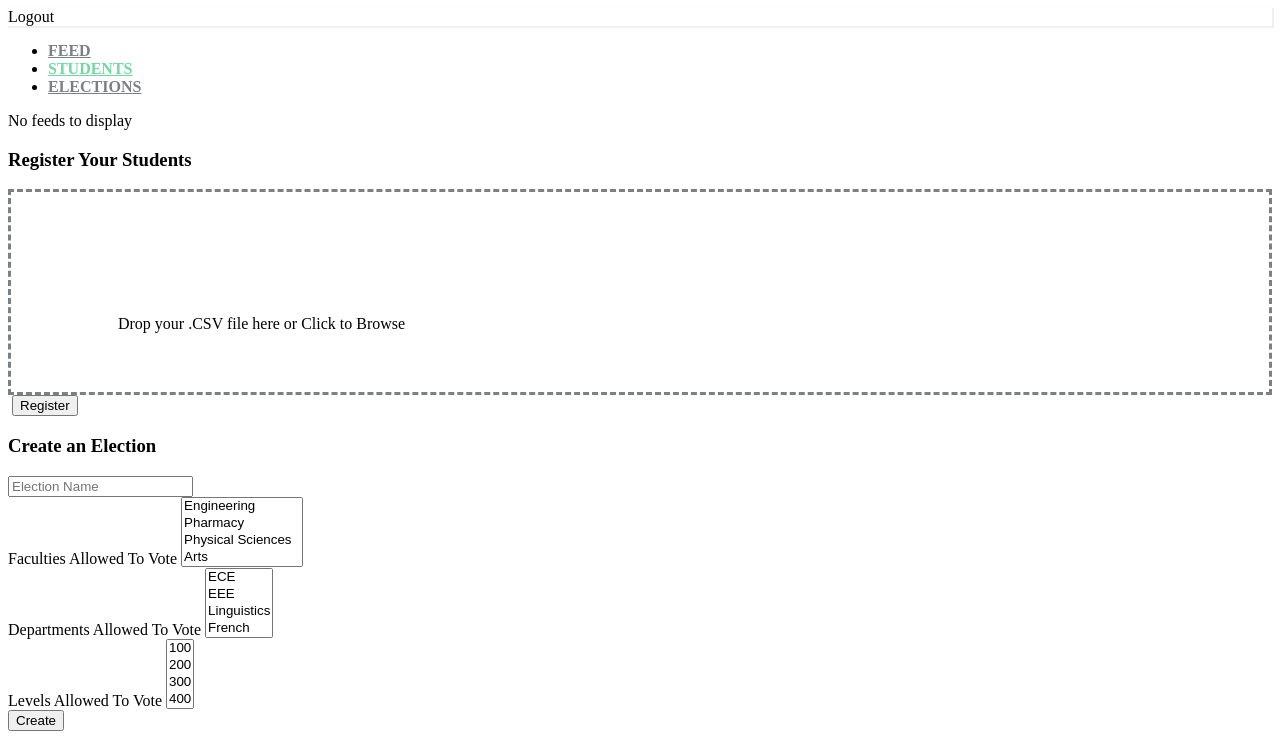
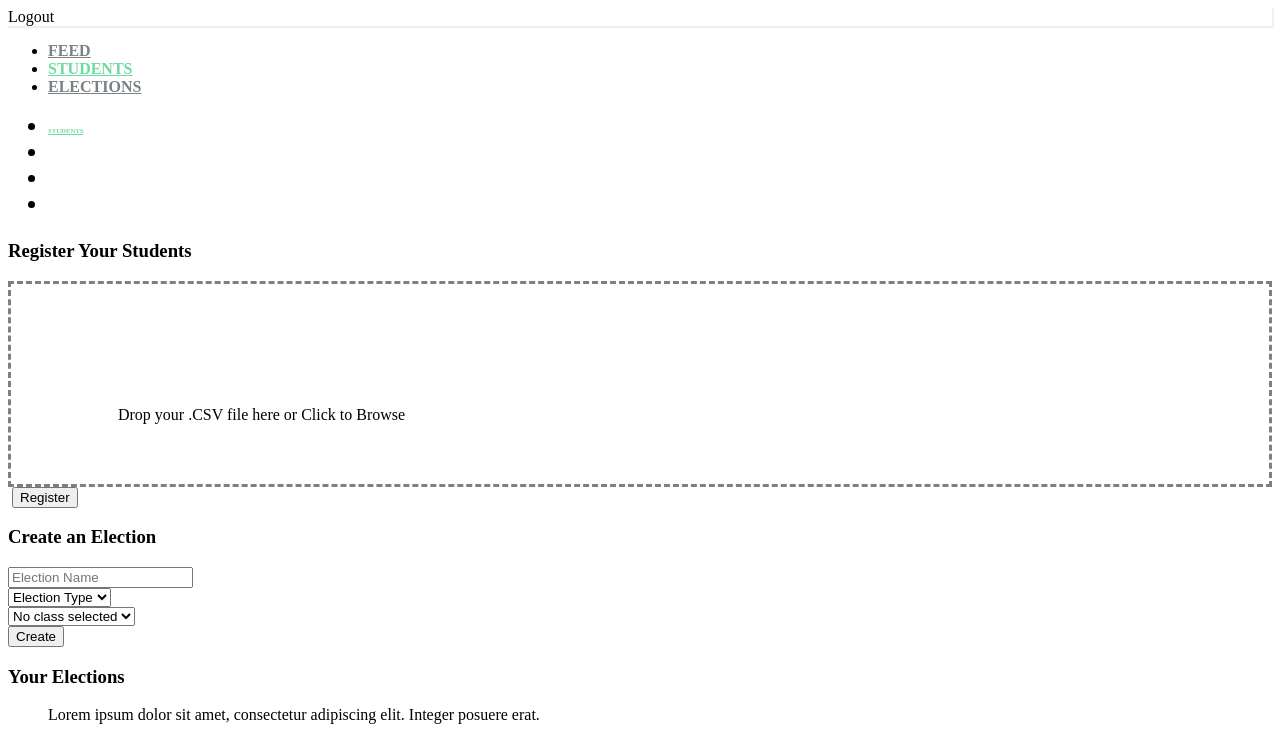
Before and after one commit to amjedidiah/bowenvotes, a PHP site: page /al_de_ma_in_na/views/dashboard_admin.view.php in a window 1280 px wide, after a click on "STUDENTS"; the page is wider, and only the part inside the window is pictured. Shown: the top 741 px of that part. Run offline with PHP 8.4, Linux system fonts and the light colour scheme.

Commit message:
sixth commit

```diff
--- a/al_de_ma_in_na/js/master.js
+++ b/al_de_ma_in_na/js/master.js
@@ -1,5 +1,6 @@
 //js
-
-document.querySelector('.logout').addEventListener('click', () => {
+document.querySelector('.logout').addEventListener('click', (e) => {
+  e.preventDefault()
+  console.log('me')
   window.location = 'http://localhost/bowen/al_de_ma_in_na/action.php?logout=1&jsDoc=bowen'
 });
--- a/al_de_ma_in_na/views/dashboard_admin.view.php
+++ b/al_de_ma_in_na/views/dashboard_admin.view.php
@@ -7,8 +7,8 @@
 </head>
 <body class=''>
 <div class="container-fluid h-100 page">
-  <div class="row p-3 fixed dashboard-header">
-    <div class="col pr-5 text-right">
+  <div class="row p-3 fixed dashboard-header d-none d-sm-block">
+    <div class="col justify-content-between">
       <span class='logout dummy-link'>
         Logout
       </span>
@@ -17,7 +17,7 @@
 
   <div class='row h-100'>
 
-    <div class="col-2 dashboard-header-side h-100 fixed bg-2 text-center">
+    <div class="col-2 dashboard-header-side fixed bg-2 text-center d-none d-sm-block">
       <p href='#' class='logo color-1 text-center'>
         <i class="far fa-check-square color-1 mt-5"></i>
       </p>
@@ -35,20 +35,40 @@
       </ul>
 
     </div>
+    <div class="col dashboard-header-side dashboard-header-bottom fixed bg-2 text-center d-sm-none">
+      <ul class="nav justify-content-around" id="h-tab" role="list" aria-orientation="horizontal">
+        <!-- <li class="nav-item">
+          <a class="nav-link" id="v-feed-tab" data-toggle="pill" href="#v-feed" role="tab" aria-controls="v-feed" aria-selected="true"><i class="fas fa-comment-alt"></i><span>Feed</span></a>
+        </li> -->
+        <li class="nav-item">
+          <a class="nav-link active"  id="v-students-tab" data-toggle="pill" href="#v-students" role="tab" aria-controls="v-students" aria-selected="false"><i class="fas fa-users"></i><span>Students</span></a>
+        </li>
+        <li class="nav-item">
+          <a class="nav-link"  id="v-elections-tab" data-toggle="pill" href="#v-elections" role="tab" aria-controls="v-elections" aria-selected="false"><i class="fas fa-list-ul"></i><span>Elections</span></a>
+        </li>
+        <li class="nav-item">
+          <a class="nav-link"  id="v-results-tab" data-toggle="pill" href="#v-results" role="tab" aria-controls="v-results" aria-selected="false"><i class="fas fa-chart-pie"></i><span>Results</span></a>
+        </li>
+        <li class="nav-item">
+          <a href='./action.php?logout=1&jsDoc=bowen' class="nav-link" aria-selected="false"><i class="fas fa-sign-out-alt"></i><span class=''>Logout</span></a>
+        </li>
+      </ul>
 
-    <div class="col offset-2 h-100">
-      <div class="row dashboard-view mt-5 pt-5">
-        <div class="col text-center tab-content h-100" id="v-tabContent">
-          <div class="tab-pane fade" id="v-feed" role="tabpanel" aria-labelledby="v-feed-tab">
+    </div>
+
+
+    <div class="col offset-lg-2">
+      <div class="row dashboard-view">
+        <div class="col text-center tab-content" id="v-tabContent">
+          <!-- <div class="tab-pane fade" id="v-feed" role="tabpanel" aria-labelledby="v-feed-tab" style='border: 1px solid red'>
             No feeds to display
-          </div>
+          </div> -->
           <div class="row tab-pane fade show active" id="v-students" role="tabpanel" aria-labelledby="v-students-tab">
-
             <div class="col">
 
-              <h3 class='text-left pl-5 pr-5'>Register Your Students</h3>
+              <h3 class='text-left'>Register Your Students</h3>
 
-              <form id='csvUpload' class="form1 dashboard-baby pt-2 mb-5 pl-5 pr-5" action="action.php?jsDoc=1" method="post" enctype="multipart/form-data" target="upload_target">
+              <form id='csvUpload' class="form1 dashboard-baby" action="action.php?jsDoc=1" method="post" enctype="multipart/form-data" target="upload_target">
 
                 <div class='upload-div'>
                   <p class='upload-txt'>
@@ -68,21 +88,36 @@
               </form>
 
             </div>
-
           </div>
           <div class="row tab-pane fade" id="v-elections" role="tabpanel" aria-labelledby="v-elections-tab">
 
             <div class="col">
 
-              <h3 class='text-left pl-5 pr-5'>Create an Election</h3>
-              <form id='formCreateElection' class='form form2 pt-2 mb-5 text-left pl-5 pr-5'>
+              <h3 class='text-left'>Create an Election</h3>
+              <form id='formCreateElection' class='form form2 text-left'>
 
                 <div class="form-group">
-                  <input type="text" class="form-control" id="electionName" aria-describedby="electionNameHelp" placeholder="Election Name">
+                  <input type="text" class="form-control" id="electionName" aria-describedby="electionNameHelp" placeholder="Election Name" min='5' required>
                   <small id="electionNameHelp" class="form-text text-muted color-err"></small>
                 </div>
 
                 <div class="form-group">
+                  <select class="form-control form-control-validated" id="est" aria-describedby="electionTypeHelp" placeholder='Election Type' required>
+                    <option disabled selected value>Election Type</option>
+                    <option>General</option>
+                    <option>Faculty</option>
+                    <option>Department</option>
+                    <option>Level</option>
+                  </select>
+                </div>
+
+                <div class="form-group">
+                  <select class="form-control hide" id="esc" aria-describedby="electionClassHelp" required>
+                    <option id='class-announcer' disabled selected value>No class selected</option>
+                  </select>
+                </div>
+
+                <!-- <div class="form-group">
                   <label for="esf">Faculties Allowed To Vote</label>
                   <select multiple class="form-control" id="esf">
                     <option>Engineering</option>
@@ -94,7 +129,7 @@
                 </div>
 
                 <div class='form-row'>
-                  <div class="form-group col-6">
+                  <div class="form-group col-12 col-lg-6">
                     <label for="esd">Departments Allowed To Vote</label>
                     <select multiple class="form-control" id="esd">
                       <option>ECE</option>
@@ -106,7 +141,7 @@
                   </div>
 
 
-                  <div class="form-group col-6">
+                  <div class="form-group col-12 col-lg-6">
                     <label for="esl">Levels Allowed To Vote</label>
                     <select multiple class="form-control" id="exampleFormControlSelect2" required>
                       <option>100</option>
@@ -118,7 +153,8 @@
                     </select>
                   </div>
 
-                </div>
+                </div> -->
+
                 <button type="submit" class="btn btn-primary btn-block bg-1 mt-3">Create</button>
 
                 <div class="sub-msg" id='sub-msg'></div>
@@ -148,6 +184,10 @@
 
 
           </div>
+          <div class="tab-pane fade" id="v-results" role="tabpanel" aria-labelledby="v-results-tab">
+            No results to display
+          </div>
+
         </div>
       </div>
     </div>
--- a/al_de_ma_in_na/views/home.view.php
+++ b/al_de_ma_in_na/views/home.view.php
@@ -14,8 +14,8 @@
   </div>
 
   <div class="col-12 col-lg-6 homeBody-child">
-    <p href='#' class='logo color-1 text-center mb-5 d-lg-none'>
-      <i class="far fa-user color-3"></i> bowenuniversityvotes
+    <p href='#' class='logo color-1 text-center mb-2 d-lg-none'>
+      <i class="far fa-user color-3"></i><span class='d-none d-sm-block'> bowenuniversityvotes</span>
     </p>
     <form id='formLogin' class='form1 next-form'>
       <div class="form-group">
--- a/css/dashboard.css
+++ b/css/dashboard.css
@@ -17,14 +17,35 @@
   background: #fff
 }
 
-li a {
+.dashboard-header-bottom {
+  bottom: 0;
+  height: fit-content;
+  font-size: 140%
+}
+
+li.nav-item a, li.nav-item a i {
   color: #7a8084;
   text-transform: uppercase;
   font-weight: 900
 }
 
-li a.active, li a:hover {
-  color: #6edaa1
+li.nav-item a span, li.nav-item a span {
+  display: none;
+  font-size: 30%;
+  color: #6edaa1;
+  margin-top: -5px;
+  margin-bottom: 5px
+}
+
+li.nav-item a.active, li a:hover,
+li.nav-item a.active i, li a:hover i {
+  color: #6edaa1;
+  transform: scale(1.05);
+}
+
+li.nav-item a.active span, li a:hover span,
+li.nav-item a.active span i, li a:hover span i {
+  display: block
 }
 
 
--- a/css/home.css
+++ b/css/home.css
@@ -1,7 +1,7 @@
 /* CSS */
 .homeBody-child:nth-child(2) {
   border-left: 1px solid #7a8084;
-  padding: 20px 5%
+  padding: 20px 5%;
 }
 
 
--- a/views/home.view.php
+++ b/views/home.view.php
@@ -14,8 +14,8 @@
   </div>
 
   <div class="col-12 col-lg-6 homeBody-child">
-    <p href='#' class='logo color-1 text-center mb-5 d-lg-none'>
-      <i class="far fa-check-square color-3"></i> bowenuniversityvotes
+    <p href='#' class='logo color-1 text-center mb-2 d-lg-none'>
+      <i class="far fa-check-square color-3"></i><span class='d-none d-sm-block'> bowenuniversityvotes</span>
     </p>
     <form id='formValidate' class='form1'>
       <div class="form-group">
```
Also changed, not shown: al_de_ma_in_na/action.php (+106 -15 lines), al_de_ma_in_na/js/form.js (+23 -2 lines), al_de_ma_in_na/test.csv (added, +10 -0 lines), bowen.sql (+45 -65 lines), css/master.css (+37 -8 lines).
